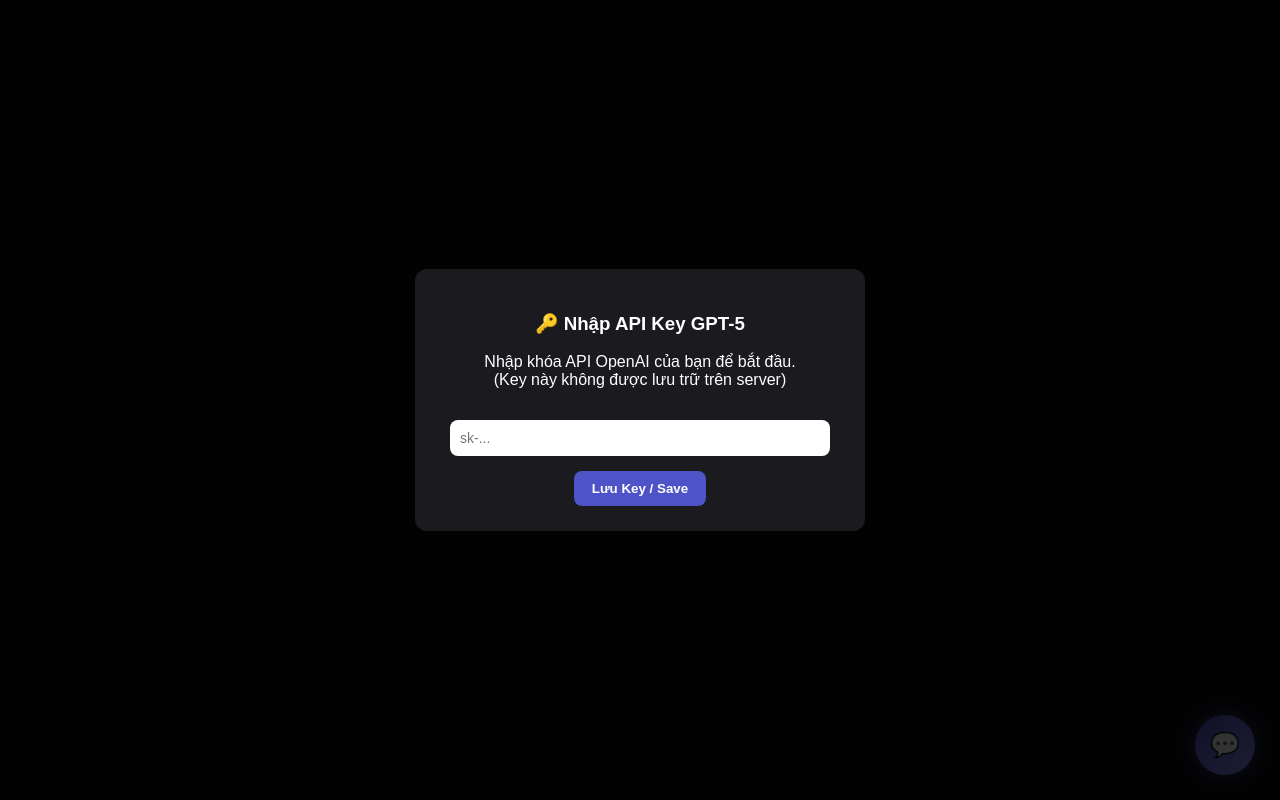
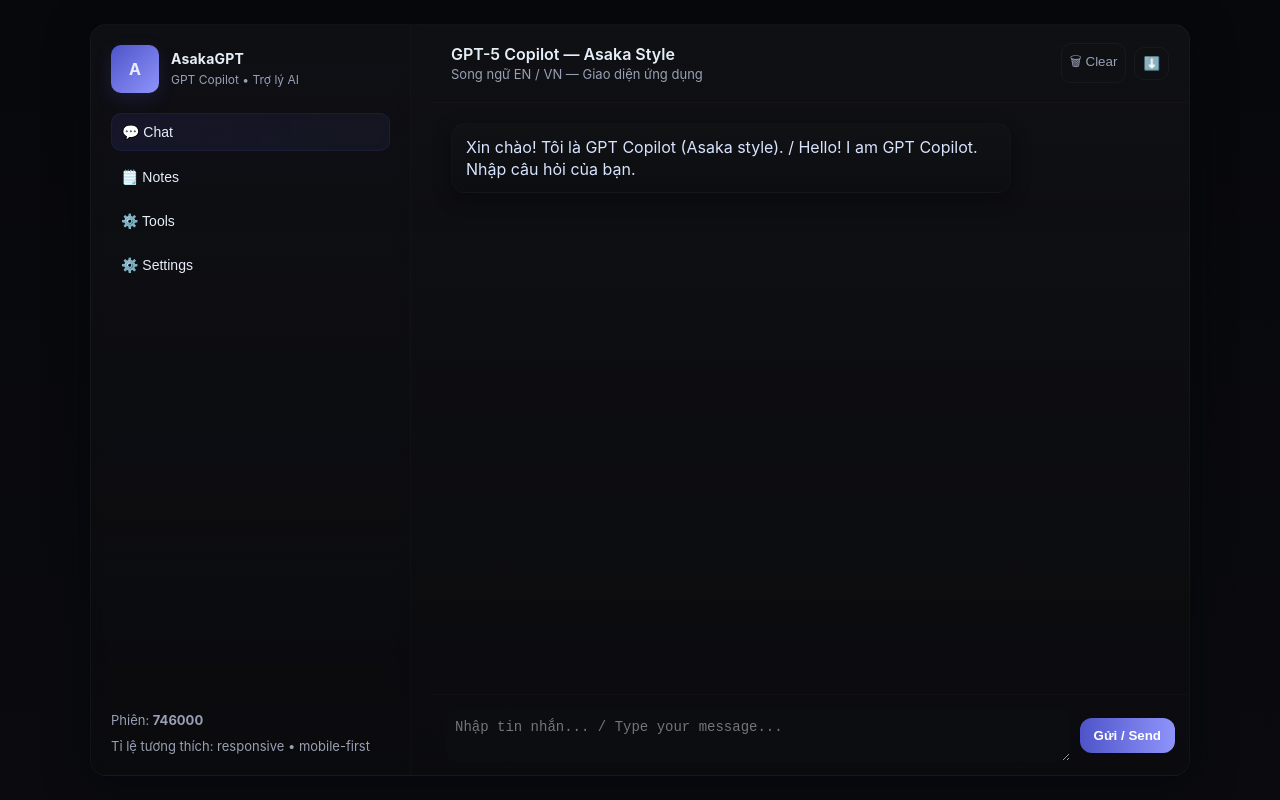
Before and after one commit to xplcdevsvvp/OpenAl, a plain HTML site: page index.html in a window 1280 px wide. Drawn offline with Linux system fonts and the light colour scheme.

Commit message:
Update index.html

```diff
--- a/index.html
+++ b/index.html
@@ -1,255 +1,344 @@
 <!DOCTYPE html>
 <html lang="vi">
 <head>
-  <meta charset="UTF-8">
-  <meta name="viewport" content="width=device-width, initial-scale=1.0">
-  <title>AI Chat – GPT-5 Assistant</title>
+  <meta charset="utf-8" />
+  <meta name="viewport" content="width=device-width,initial-scale=1" />
+  <title>GPT Copilot — AsakaStyle</title>
+  <meta name="theme-color" content="#0b0b0f"/>
   <style>
-    body {
-      margin: 0;
-      font-family: "Poppins", sans-serif;
-      background-color: #0b0b0f;
-      color: white;
-      overflow-x: hidden;
+    /* ===== Reset & system fonts ===== */
+    :root{
+      --bg:#0b0b0f;
+      --panel:#0f1114;
+      --muted:#9aa0b4;
+      --accent1:#4e54c8;
+      --accent2:#8f94fb;
+      --glass: rgba(255,255,255,0.04);
+      --radius:16px;
     }
-    #chat-button {
-      position: fixed;
-      bottom: 25px;
-      right: 25px;
-      width: 60px;
-      height: 60px;
-      border-radius: 50%;
-      background: linear-gradient(135deg, #4e54c8, #8f94fb);
-      box-shadow: 0 0 20px #4e54c8aa;
-      border: none;
-      cursor: pointer;
-      color: #fff;
-      font-size: 24px;
-      display: flex;
-      align-items: center;
-      justify-content: center;
-      transition: 0.3s;
-      z-index: 1000;
+    *{box-sizing:border-box;margin:0;padding:0}
+    html,body,#app{height:100%}
+    body{
+      font-family: Inter, Poppins, system-ui, -apple-system, "Segoe UI", Roboto, "Helvetica Neue", Arial;
+      background: linear-gradient(180deg, rgba(7,8,12,1) 0%, rgba(11,11,15,1) 100%);
+      color: #e6eef8;
+      -webkit-font-smoothing:antialiased;
+      -moz-osx-font-smoothing:grayscale;
+      line-height:1.4;
     }
-    #chat-button:hover {
-      transform: scale(1.1);
+
+    /* ===== Layout (responsive, fluid) ===== */
+    #app{
+      display:flex;
+      align-items:center;
+      justify-content:center;
+      padding:24px;
     }
-    #chat-container {
-      position: fixed;
-      bottom: 100px;
-      right: 25px;
-      width: 360px;
-      max-height: 500px;
-      background: #1a1a1f;
-      border: 1px solid #333;
-      border-radius: 15px;
-      display: none;
-      flex-direction: column;
-      overflow: hidden;
-      box-shadow: 0 0 25px rgba(0,0,0,0.6);
-      z-index: 999;
+
+    .shell{
+      width: min(1100px, 96vw);
+      height: min(820px, 94vh);
+      display:grid;
+      grid-template-columns: 320px 1fr;
+      gap:20px;
+      border-radius: var(--radius);
+      background: linear-gradient(180deg, rgba(17,18,22,0.85), rgba(12,12,15,0.6));
+      box-shadow: 0 10px 40px rgba(4,6,12,0.8);
+      overflow:hidden;
+      border: 1px solid rgba(255,255,255,0.03);
     }
-    #chat-header {
-      background: #2a2a31;
-      padding: 10px 15px;
-      font-weight: bold;
-      display: flex;
-      justify-content: space-between;
-      align-items: center;
+
+    /* left sidebar (like AsakaCloud menu) */
+    .sidebar{
+      padding:20px;
+      background: linear-gradient(180deg, rgba(14,15,20,0.45), rgba(10,11,14,0.25));
+      backdrop-filter: blur(6px);
+      border-right: 1px solid rgba(255,255,255,0.02);
+      display:flex;
+      flex-direction:column;
+      gap:14px;
     }
-    #close-chat {
-      cursor: pointer;
-      font-size: 18px;
+    .brand{
+      display:flex;
+      gap:12px;
+      align-items:center;
     }
-    #chat-log {
-      flex: 1;
-      overflow-y: auto;
-      padding: 10px;
-      display: flex;
-      flex-direction: column;
-      gap: 10px;
-      scroll-behavior: smooth;
+    .logo{
+      width:48px;height:48px;border-radius:10px;
+      background: linear-gradient(135deg,var(--accent1),var(--accent2));
+      display:flex;align-items:center;justify-content:center;font-weight:700;
+      box-shadow: 0 6px 18px rgba(78,84,200,0.18);
     }
-    .message {
-      padding: 10px 14px;
-      border-radius: 12px;
-      max-width: 80%;
-      line-height: 1.5;
-      white-space: pre-wrap;
-      word-break: break-word;
+    .brand h1{font-size:14px;letter-spacing:0.2px}
+    .brand p{font-size:12px;color:var(--muted);margin-top:4px}
+
+    .menu{
+      margin-top:6px;
+      display:flex;flex-direction:column;gap:8px;
     }
-    .user { background: #4e54c8; align-self: flex-end; }
-    .bot { background: #2a2a31; align-self: flex-start; }
-    #input-container {
-      display: flex;
-      border-top: 1px solid #333;
-      padding: 8px;
-      background: #1a1a1f;
+    .menu button{
+      text-align:left;padding:10px;border-radius:10px;border:none;background:transparent;color:inherit;
+      cursor:pointer;font-size:14px;display:flex;align-items:center;gap:10px;
     }
-    #user-input {
-      flex: 1;
-      background: #111;
-      color: white;
-      border: none;
-      outline: none;
-      padding: 8px 10px;
-      border-radius: 8px;
-      font-size: 14px;
+    .menu button.active{
+      background: linear-gradient(90deg, rgba(78,84,200,0.12), rgba(143,148,251,0.06));
+      border: 1px solid rgba(78,84,200,0.12);
+      box-shadow: inset 0 0 10px rgba(78,84,200,0.03);
     }
-    #send-btn {
-      background: #4e54c8;
-      color: white;
-      border: none;
-      margin-left: 8px;
-      border-radius: 8px;
-      padding: 8px 12px;
-      cursor: pointer;
-      font-weight: bold;
-      transition: 0.3s;
+
+    .shortcuts{margin-top:auto; font-size:13px;color:var(--muted)}
+    .shortcuts .small{display:block;margin-top:8px;color:var(--muted)}
+
+    /* right — chat panel */
+    .panel{
+      display:flex;flex-direction:column;overflow:hidden;
     }
-    #send-btn:hover { background: #5f66f1; }
+    .panel-header{
+      padding:18px 20px;border-bottom:1px solid rgba(255,255,255,0.02);
+      display:flex;align-items:center;justify-content:space-between;gap:12px;
+      background: linear-gradient(180deg, rgba(14,15,18,0.2), transparent);
+    }
+    .panel-header .title{font-size:16px;font-weight:600}
+    .panel-header .sub{color:var(--muted);font-size:13px}
 
-    #api-modal {
-      position: fixed;
-      top: 0; left: 0; width: 100%; height: 100%;
-      background: rgba(0,0,0,0.8);
-      display: flex; justify-content: center; align-items: center;
-      z-index: 2000;
+    .chat-area{flex:1;overflow:auto;padding:20px;display:flex;flex-direction:column;gap:12px;background:
+      linear-gradient(180deg, rgba(0,0,0,0.02), rgba(0,0,0,0));
     }
-    #api-box {
-      background: #1a1a1f;
-      padding: 25px;
-      border-radius: 12px;
-      text-align: center;
-      width: 90%; max-width: 400px;
+
+    .msg{
+      max-width:78%;
+      padding:12px 14px;border-radius:14px;white-space:pre-wrap;word-break:break-word;
+      box-shadow: 0 6px 18px rgba(2,4,8,0.45);
     }
-    #api-key-input {
-      width: 90%;
-      padding: 10px;
-      margin-top: 15px;
-      border-radius: 8px;
-      border: none;
-      outline: none;
-      font-size: 14px;
+    .msg.user{align-self:flex-end;background:linear-gradient(90deg,var(--accent1),var(--accent2));color:white}
+    .msg.bot{align-self:flex-start;background:linear-gradient(180deg, rgba(18,19,22,0.6), rgba(12,13,15,0.6));color:#d8e3ff;border:1px solid rgba(255,255,255,0.02)}
+
+    .input-bar{
+      padding:14px;
+      border-top:1px solid rgba(255,255,255,0.02);
+      display:flex;gap:10px;align-items:center;background:linear-gradient(180deg, rgba(6,6,8,0.02), transparent);
     }
-    #save-key {
-      margin-top: 15px;
-      background: #4e54c8;
-      border: none;
-      color: white;
-      padding: 10px 18px;
-      border-radius: 8px;
-      cursor: pointer;
-      font-weight: bold;
+    .input-bar textarea{
+      flex:1;min-height:46px;max-height:160px;padding:10px;border-radius:12px;border:none;background:#0c0d10;color:inherit;
+      resize:vertical;font-size:14px;outline:none;
+    }
+    .btn{
+      background:linear-gradient(90deg,var(--accent1),var(--accent2));border:none;color:white;padding:10px 14px;border-radius:12px;cursor:pointer;font-weight:600;
+    }
+    .icon-btn{background:transparent;border:1px solid var(--glass);padding:8px;border-radius:10px;cursor:pointer;color:var(--muted)}
+
+    /* small screens: stack */
+    @media (max-width:880px){
+      .shell{grid-template-columns: 1fr; height:94vh;}
+      .sidebar{flex-direction:row;overflow:auto;padding:12px;gap:10px}
+      .menu{flex-direction:row}
+      .panel{order:2}
+    }
+    @media (max-width:520px){
+      .shell{padding:10px}
+      .brand h1{font-size:13px}
+      .logo{width:42px;height:42px}
+      .msg{max-width:92%}
     }
   </style>
 </head>
 <body>
+  <div id="app" role="application" aria-label="GPT Copilot Asaka style">
+    <div class="shell" id="shell">
+      <aside class="sidebar" aria-label="Left menu">
+        <div class="brand">
+          <div class="logo">A</div>
+          <div>
+            <h1>AsakaGPT</h1>
+            <p>GPT Copilot • Trợ lý AI</p>
+          </div>
+        </div>
 
-  <button id="chat-button">💬</button>
+        <nav class="menu" role="navigation" aria-label="Main">
+          <button class="active" data-key="chat">💬 Chat</button>
+          <button data-key="notes">🗒️ Notes</button>
+          <button data-key="tools">⚙️ Tools</button>
+          <button data-key="settings">⚙️ Settings</button>
+        </nav>
 
-  <div id="chat-container">
-    <div id="chat-header">
-      GPT-5 Copilot 🇻🇳 | 🇺🇸
-      <span id="close-chat">✖</span>
-    </div>
-    <div id="chat-log"></div>
-    <div id="input-container">
-      <input type="text" id="user-input" placeholder="Nhập tin nhắn... / Type your message..." />
-      <button id="send-btn">➤</button>
-    </div>
-  </div>
+        <div class="shortcuts">
+          <div class="small">Phiên: <strong id="sessionLabel">Mới</strong></div>
+          <div class="small">Tỉ lệ tương thích: responsive • mobile-first</div>
+        </div>
+      </aside>
 
-  <div id="api-modal">
-    <div id="api-box">
-      <h3>🔑 Nhập API Key GPT-5</h3>
-      <p>Nhập khóa API OpenAI của bạn để bắt đầu.<br>(Key này không được lưu trữ trên server)</p>
-      <input type="password" id="api-key-input" placeholder="sk-..." />
-      <br>
-      <button id="save-key">Lưu Key / Save</button>
+      <main class="panel" id="panel" aria-live="polite">
+        <header class="panel-header">
+          <div>
+            <div class="title">GPT-5 Copilot — Asaka Style</div>
+            <div class="sub">Song ngữ EN / VN — Giao diện ứng dụng</div>
+          </div>
+          <div style="display:flex;gap:8px;align-items:center">
+            <button class="icon-btn" id="clearBtn" title="Clear conversation">🗑 Clear</button>
+            <button class="icon-btn" id="downloadBtn" title="Download transcript">⬇️</button>
+          </div>
+        </header>
+
+        <section class="chat-area" id="chatArea" aria-label="Chat area">
+          <!-- messages injected here -->
+        </section>
+
+        <div class="input-bar" role="form" aria-label="Message input">
+          <textarea id="txtInput" placeholder="Nhập tin nhắn... / Type your message..." aria-label="Message"></textarea>
+          <button id="sendBtn" class="btn" aria-label="Send">Gửi / Send</button>
+        </div>
+      </main>
     </div>
   </div>
 
   <script>
-    const chatBtn = document.getElementById("chat-button");
-    const chatBox = document.getElementById("chat-container");
-    const closeChat = document.getElementById("close-chat");
-    const sendBtn = document.getElementById("send-btn");
-    const userInput = document.getElementById("user-input");
-    const chatLog = document.getElementById("chat-log");
+    /******************************************************************
+     * NOTE ON API KEY:
+     * For security, DO NOT commit your real key to any public repo.
+     * The key below has been inserted per your request.
+     ******************************************************************/
+    const API_KEY = "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";
+    const API_URL = "https://api.openai.com/v1/chat/completions";
+    const MODEL = "gpt-5";
 
-    const apiModal = document.getElementById("api-modal");
-    const apiKeyInput = document.getElementById("api-key-input");
-    const saveKeyBtn = document.getElementById("save-key");
+    // UI refs
+    const chatArea = document.getElementById('chatArea');
+    const txtInput = document.getElementById('txtInput');
+    const sendBtn = document.getElementById('sendBtn');
+    const clearBtn = document.getElementById('clearBtn');
+    const downloadBtn = document.getElementById('downloadBtn');
+    const sessionLabel = document.getElementById('sessionLabel');
 
-    let API_KEY = localStorage.getItem("gpt5_api_key") || "";
+    // in-memory conversation
+    let convo = [
+      { role: "system", content: "Bạn là trợ lý hữu ích, trả lời song ngữ Việt-Anh khi cần / You are a helpful assistant that can reply in Vietnamese and English." }
+    ];
+    let sessionId = Date.now();
+    sessionLabel.textContent = String(sessionId).slice(-6);
 
-    if (!API_KEY) {
-      apiModal.style.display = "flex";
-    } else {
-      apiModal.style.display = "none";
+    // helpers
+    function el(tag, cls, text){
+      const e = document.createElement(tag);
+      if(cls) e.className = cls;
+      if(text !== undefined) e.textContent = text;
+      return e;
     }
 
-    saveKeyBtn.onclick = () => {
-      const key = apiKeyInput.value.trim();
-      if (key.startsWith("sk-")) {
-        localStorage.setItem("gpt5_api_key", key);
-        API_KEY = key;
-        apiModal.style.display = "none";
-      } else {
-        alert("API Key không hợp lệ / Invalid API key!");
-      }
-    };
+    function addMessage(role, text){
+      const msg = el('div','msg ' + (role === 'user' ? 'user' : 'bot'));
+      msg.textContent = text;
+      chatArea.appendChild(msg);
+      chatArea.scrollTop = chatArea.scrollHeight;
+    }
 
-    chatBtn.onclick = () => {
-      chatBox.style.display = chatBox.style.display === "flex" ? "none" : "flex";
-    };
-    closeChat.onclick = () => {
-      chatBox.style.display = "none";
-    };
+    function addTyping(){
+      const t = el('div','msg bot');
+      t.id = 'typing';
+      t.textContent = '...';
+      chatArea.appendChild(t);
+      chatArea.scrollTop = chatArea.scrollHeight;
+      return t;
+    }
 
-    async function sendMessage() {
-      const message = userInput.value.trim();
-      if (!message) return;
-      addMessage(message, "user");
-      userInput.value = "";
+    function removeTyping(){
+      const t = document.getElementById('typing');
+      if(t) t.remove();
+    }
 
-      addMessage("Đang xử lý... / Thinking...", "bot");
-
-      try {
-        const res = await fetch("https://api.openai.com/v1/chat/completions", {
-          method: "POST",
-          headers: {
-            "Content-Type": "application/json",
-            "Authorization": `Bearer ${API_KEY}`
-          },
-          body: JSON.stringify({
-            model: "gpt-4o-mini",
-            messages: [{ role: "user", content: message }]
-          })
-        });
-        const data = await res.json();
-        chatLog.lastElementChild.remove();
-        const reply = data.choices?.[0]?.message?.content || "Không có phản hồi / No response.";
-        addMessage(reply, "bot");
-      } catch (e) {
-        chatLog.lastElementChild.remove();
-        addMessage("❌ Lỗi khi gọi API / API Error!", "bot");
+    // typing effect (visual)
+    async function typeEffect(element, text, speed=14){
+      element.textContent = '';
+      for(let i=0;i<text.length;i++){
+        element.textContent += text.charAt(i);
+        chatArea.scrollTop = chatArea.scrollHeight;
+        await new Promise(r => setTimeout(r, speed));
       }
     }
 
-    sendBtn.onclick = sendMessage;
-    userInput.addEventListener("keypress", (e) => {
-      if (e.key === "Enter") sendMessage();
+    async function callAPI(){
+      // send request to OpenAI chat completions
+      const headers = {
+        "Content-Type":"application/json",
+        "Authorization": "Bearer " + API_KEY
+      };
+      const body = {
+        model: MODEL,
+        messages: convo,
+        max_tokens: 800,
+        temperature: 0.25
+      };
+
+      const res = await fetch(API_URL, { method: 'POST', headers, body: JSON.stringify(body) });
+      const j = await res.json();
+      if(!res.ok){
+        const msg = j.error?.message || ("HTTP " + res.status);
+        throw new Error(msg);
+      }
+      const reply = j.choices?.[0]?.message?.content || '';
+      return reply;
+    }
+
+    // send handler
+    async function send(){
+      const text = txtInput.value.trim();
+      if(!text) return;
+      addMessage('user', text);
+      convo.push({ role:'user', content: text });
+      txtInput.value = '';
+      txtInput.disabled = true;
+      sendBtn.disabled = true;
+
+      const typ = addTyping();
+
+      try{
+        // if API_KEY is placeholder, give offline-simulated reply
+        if(API_KEY === "REPLACE_WITH_YOUR_KEY" || !API_KEY){
+          removeTyping();
+          const fake = "[Mô phỏng trả lời vì chưa có key] — Đây là câu trả lời mẫu bằng tiếng Việt.\n\n[Sample reply in English: This is a simulated answer because no real API key is set.]";
+          addMessage('bot', fake);
+          convo.push({ role:'assistant', content: fake });
+        } else {
+          const reply = await callAPI();
+          removeTyping();
+          const botEl = el('div','msg bot');
+          chatArea.appendChild(botEl);
+          await typeEffect(botEl, reply, 14);
+          convo.push({ role:'assistant', content: reply });
+        }
+      } catch(err){
+        removeTyping();
+        addMessage('bot', '❌ Lỗi: ' + (err.message || 'Không thể gọi API'));
+        console.error(err);
+      } finally {
+        txtInput.disabled = false;
+        sendBtn.disabled = false;
+        txtInput.focus();
+      }
+    }
+
+    sendBtn.addEventListener('click', send);
+    txtInput.addEventListener('keydown', (e) => {
+      if(e.key === 'Enter' && !e.shiftKey){ e.preventDefault(); send(); }
     });
 
-    function addMessage(text, sender) {
-      const div = document.createElement("div");
-      div.classList.add("message", sender);
-      div.textContent = text;
-      chatLog.appendChild(div);
-      chatLog.scrollTop = chatLog.scrollHeight;
-    }
+    clearBtn.addEventListener('click', () => {
+      convo = [convo[0]];
+      chatArea.innerHTML = '';
+      sessionId = Date.now(); sessionLabel.textContent = String(sessionId).slice(-6);
+      addMessage('bot', 'Đã xóa lịch sử. / Cleared conversation.');
+    });
+
+    downloadBtn.addEventListener('click', () => {
+      const text = convo.map(m => `${m.role.toUpperCase()}: ${m.content}`).join("\n\n");
+      const blob = new Blob([text], {type:'text/plain;charset=utf-8'});
+      const url = URL.createObjectURL(blob);
+      const a = document.createElement('a');
+      a.href = url; a.download = `conversation_${sessionLabel.textContent}.txt`; document.body.appendChild(a); a.click(); a.remove();
+      URL.revokeObjectURL(url);
+    });
+
+    // initial welcome
+    addMessage('bot','Xin chào! Tôi là GPT Copilot (Asaka style). / Hello! I am GPT Copilot. Nhập câu hỏi của bạn.');
   </script>
 </body>
 </html>
```
